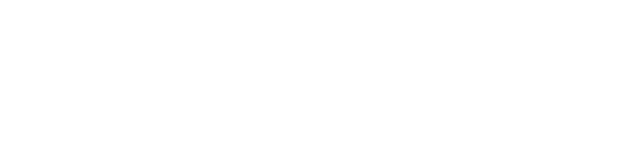
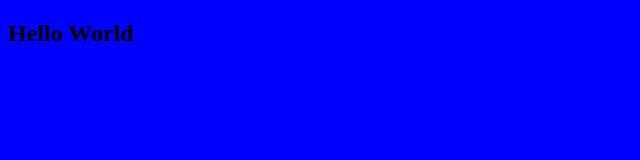
Before and after one commit to schekt1/ID512-2022-Website-Assignment-, a plain HTML site: page index.html in a window 1280 px wide. Shown: the whole page, without its empty margins (0-640 px from the left). Drawn offline with Linux system fonts and the light colour scheme.

Commit message:
Pushing all changes

```diff
--- a/assets/css/main.css
+++ b/assets/css/main.css
@@ -0,0 +1,3 @@
+body{
+background-color: blue;
+}
--- a/index.html
+++ b/index.html
@@ -4,9 +4,10 @@
     <meta charset="UTF-8">
     <meta http-equiv="X-UA-Compatible" content="IE=edge">
     <meta name="viewport" content="width=device-width, initial-scale=1.0">
+    <link href="assets/css/main.css" rel="stylesheet">
     <title>Document</title>
 </head>
 <body>
-
+<h2>Hello World</h2>
 </body>
 </html>
```
Also changed, not shown: .gitignore.txt.
